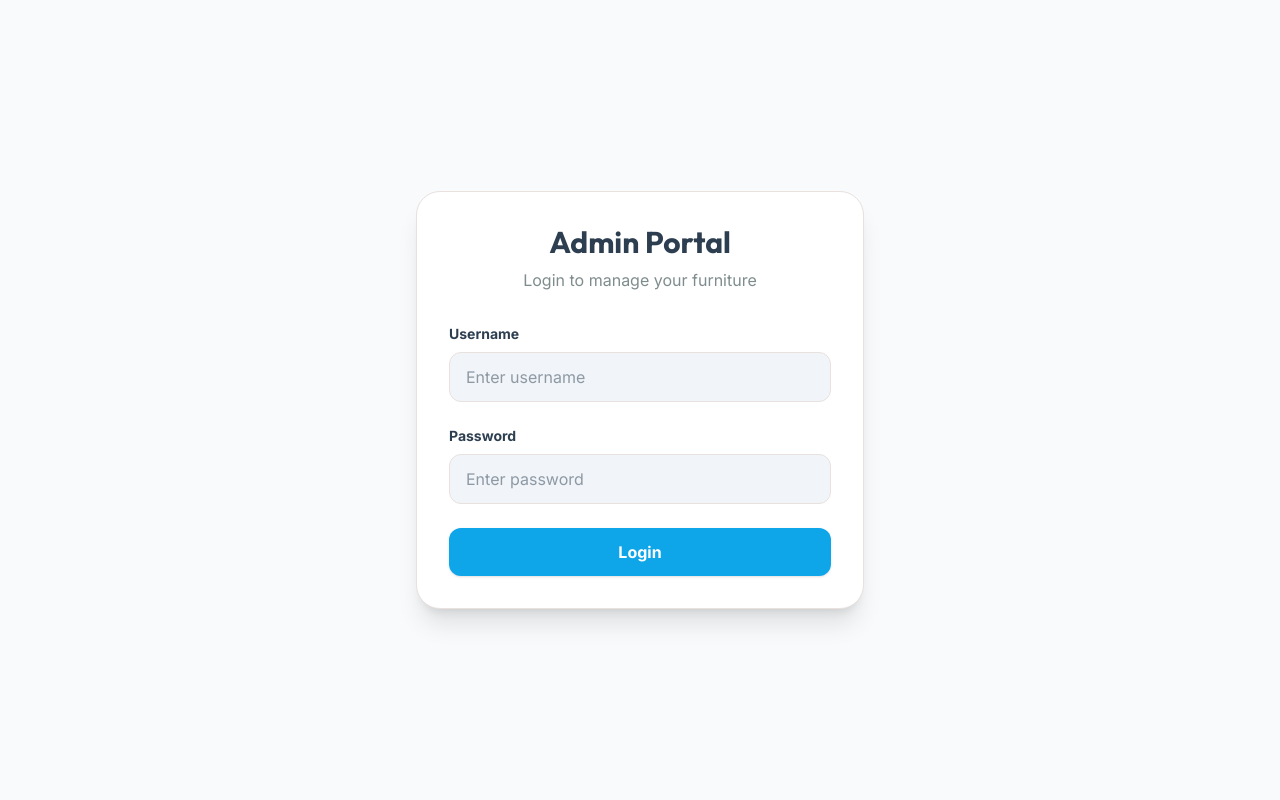
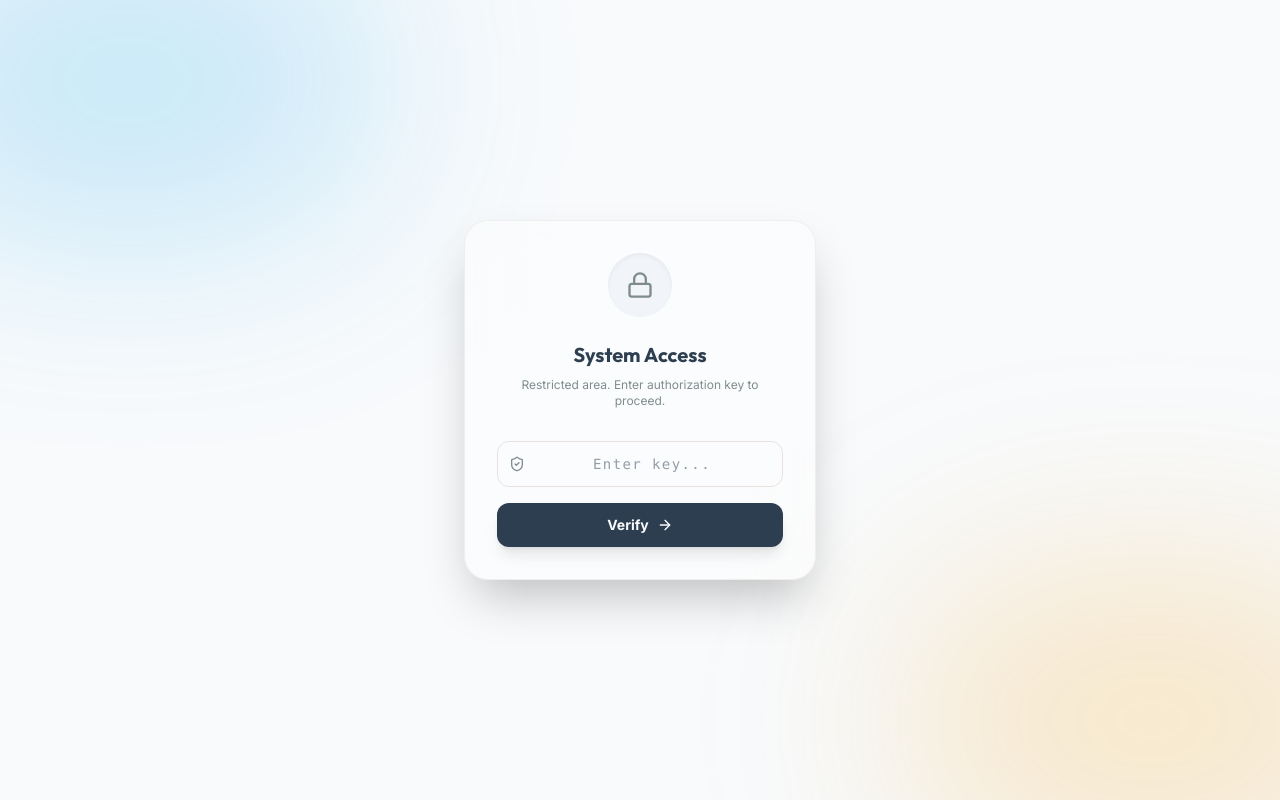
Before and after one commit to Faizulhassan912/furniture-website, a React (Vite) app: page /admin in a window 1280 px wide. Built offline with nearby package versions, Linux system fonts and the light colour scheme; no server answers.

Commit message:
Feat: Implement advanced 2-step admin security, premium UI, and PWA logo

```diff
--- a/index.html
+++ b/index.html
@@ -2,10 +2,10 @@
 <html lang="en">
   <head>
     <meta charset="UTF-8" />
-    <link rel="icon" type="image/png" href="/favicon-new.png" />
+    <link rel="icon" type="image/svg+xml" href="/logo.svg" />
     <meta name="viewport" content="width=device-width, initial-scale=1.0, maximum-scale=1.0, user-scalable=no" />
     <meta name="theme-color" content="#f5f5f5" />
-    <link rel="apple-touch-icon" href="/favicon-new.png" />
+    <link rel="apple-touch-icon" href="/logo.svg" />
     <meta name="description" content="S&S Kids Furniture — Premium, safe, and beautifully crafted custom furniture for kids' rooms. Browse designs or request a custom build." />
     <title>S&S Kids — Premium Kids Furniture</title>
     <!-- Google Fonts -->
--- a/src/components/admin/AdminLayout.jsx
+++ b/src/components/admin/AdminLayout.jsx
@@ -47,7 +47,7 @@ function AdminLayout({ activeTab, setActiveTab, children }) {
 
   const handleLogout = () => {
     localStorage.removeItem('adminToken');
-    window.location.href = '/admin';
+    window.location.href = '/';
   };
 
   return (
--- a/src/pages/admin/AdminDashboard.jsx
+++ b/src/pages/admin/AdminDashboard.jsx
@@ -18,7 +18,7 @@ function AdminDashboard() {
   useEffect(() => {
     const token = localStorage.getItem('adminToken');
     if (!token) {
-      navigate('/admin');
+      navigate('/');
     }
   }, [navigate]);
 
--- a/src/pages/admin/AdminLogin.jsx
+++ b/src/pages/admin/AdminLogin.jsx
@@ -1,8 +1,16 @@
 import { useState } from 'react';
 import { useNavigate } from 'react-router-dom';
-import { motion } from 'framer-motion';
+import { motion, AnimatePresence } from 'framer-motion';
+import { Lock, User, ArrowRight, ShieldCheck, XCircle } from 'lucide-react';
+import Logo from '../../components/ui/Logo';
+
+// The secret gatekeeper code (Don't forget this!)
+const SECRET_PASSCODE = 'admin2026';
 
 function AdminLogin() {
+  const [passcode, setPasscode] = useState('');
+  const [hasPassedGatekeeper, setHasPassedGatekeeper] = useState(false);
+
   const [username, setUsername] = useState('');
   const [password, setPassword] = useState('');
   const [error, setError] = useState('');
@@ -10,6 +18,19 @@ function AdminLogin() {
 
   const navigate = useNavigate();
 
+  // Handle the Gatekeeper Check
+  const handleGatekeeper = (e) => {
+    e.preventDefault();
+    if (passcode === SECRET_PASSCODE) {
+      setHasPassedGatekeeper(true);
+      setError('');
+    } else {
+      // If wrong, instantly redirect to home page to confuse bots/hackers
+      navigate('/');
+    }
+  };
+
+  // Handle Actual Login
   const handleLogin = async (e) => {
     e.preventDefault();
     setLoading(true);
@@ -28,66 +49,174 @@ function AdminLogin() {
         localStorage.setItem('adminToken', data.token);
         navigate('/admin/dashboard');
       } else {
-        setError(data.message || 'Invalid username or password');
+        setError(data.message || 'Invalid credentials');
       }
     } catch (err) {
-      setError('Server error, please try again later');
+      setError('Connection error, please try again.');
     } finally {
       setLoading(false);
     }
   };
 
   return (
-    <div className="min-h-screen bg-bg-main flex items-center justify-center p-4 sm:p-8">
+    <div className="min-h-screen bg-bg-main relative overflow-hidden flex items-center justify-center">
+
+      {/* Decorative Background Elements */}
+      <div className="absolute top-[-10%] left-[-10%] w-[40%] h-[40%] rounded-full bg-primary/20 blur-[100px] pointer-events-none" />
+      <div className="absolute bottom-[-10%] right-[-10%] w-[40%] h-[40%] rounded-full bg-accent/20 blur-[100px] pointer-events-none" />
+
+      <AnimatePresence mode="wait">
+        {!hasPassedGatekeeper ? (
+          // ==========================================
+          // STEP 1: THE GATEKEEPER SCREEN (Minimalist)
+          // ==========================================
           <motion.div
-        initial={{ opacity: 0, y: 20 }}
+            key="gatekeeper"
+            initial={{ opacity: 0, scale: 0.95 }}
+            animate={{ opacity: 1, scale: 1 }}
+            exit={{ opacity: 0, scale: 0.95, filter: 'blur(10px)' }}
+            transition={{ duration: 0.3 }}
+            className="z-10 w-full max-w-sm px-4"
+          >
+            <div className="bg-bg-card/40 backdrop-blur-xl border border-border/50 p-8 rounded-3xl shadow-2xl flex flex-col items-center">
+              <div className="w-16 h-16 bg-bg-alt rounded-full flex items-center justify-center mb-6 shadow-inner text-text-light">
+                <Lock size={28} />
+              </div>
+              <h2 className="text-xl font-bold text-text mb-2 text-center">System Access</h2>
+              <p className="text-xs text-text-light text-center mb-8">
+                Restricted area. Enter authorization key to proceed.
+              </p>
+
+              <form onSubmit={handleGatekeeper} className="w-full">
+                <div className="relative mb-4">
+                  <input
+                    type="password"
+                    value={passcode}
+                    onChange={(e) => setPasscode(e.target.value)}
+                    placeholder="Enter key..."
+                    className="w-full px-4 py-3 pl-10 rounded-xl bg-bg-main/50 border border-border focus:border-primary focus:ring-2 focus:ring-primary/20 outline-none transition-all text-sm font-mono text-center tracking-widest"
+                    autoComplete="off"
+                  />
+                  <ShieldCheck className="absolute left-3 top-1/2 -translate-y-1/2 text-text-light" size={16} />
+                </div>
+                <button
+                  type="submit"
+                  className="w-full bg-text hover:bg-text-light text-bg font-bold py-3 px-4 rounded-xl transition-all shadow-lg flex items-center justify-center gap-2 text-sm"
+                >
+                  Verify <ArrowRight size={16} />
+                </button>
+              </form>
+            </div>
+          </motion.div>
+        ) : (
+          // ==========================================
+          // STEP 2: PREMIUM SPLIT-SCREEN LOGIN
+          // ==========================================
+          <motion.div
+            key="login"
+            initial={{ opacity: 0, y: 40 }}
             animate={{ opacity: 1, y: 0 }}
-        className="w-full max-w-md bg-bg-card p-6 sm:p-8 rounded-2xl sm:rounded-3xl shadow-xl border border-border"
+            transition={{ type: "spring", damping: 25, stiffness: 120 }}
+            className="z-10 w-full max-w-5xl h-[600px] flex rounded-3xl shadow-2xl overflow-hidden bg-bg-card border border-border mx-4"
           >
-        <div className="text-center mb-8">
-          <h1 className="text-3xl font-bold font-heading text-text">Admin Portal</h1>
-          <p className="text-text-light mt-2">Login to manage your furniture</p>
+            {/* Left Side: Image Banner */}
+            <div className="hidden lg:flex lg:w-1/2 relative bg-primary/10 overflow-hidden items-center justify-center">
+              {/* Abstract decorative background for premium feel */}
+              <div className="absolute inset-0 bg-gradient-to-br from-primary/30 to-accent/30 z-0" />
+              <div className="absolute inset-0" style={{ backgroundImage: 'radial-gradient(circle at 2px 2px, rgba(0,0,0,0.05) 1px, transparent 0)', backgroundSize: '24px 24px' }}></div>
+
+              <div className="relative z-10 flex flex-col items-center justify-center text-center p-12">
+                <div className="bg-white/10 backdrop-blur-md p-6 rounded-3xl shadow-xl border border-white/20 mb-8">
+                  <Logo className="h-16 w-auto text-primary" text="S&S Kids" />
+                </div>
+                <h1 className="text-3xl font-extrabold text-text font-heading mb-4">
+                  Welcome to Command Center
+                </h1>
+                <p className="text-text-light max-w-sm">
+                  Manage your inventory, process orders, and oversee your entire S&S Kids store from one secure portal.
+                </p>
+              </div>
             </div>
 
+            {/* Right Side: Glassmorphism Login Form */}
+            <div className="w-full lg:w-1/2 relative flex items-center justify-center p-8 sm:p-12 bg-bg-card">
+              <div className="w-full max-w-sm">
+
+                {/* Mobile Logo */}
+                <div className="lg:hidden flex justify-center mb-10">
+                  <Logo className="h-12 w-auto text-primary" text="S&S Kids" />
+                </div>
+
+                <div className="mb-10 text-center lg:text-left">
+                  <h2 className="text-2xl font-bold font-heading text-text mb-2">Admin Login</h2>
+                  <p className="text-sm text-text-light">Enter your credentials to access the dashboard.</p>
+                </div>
+
+                <AnimatePresence>
                   {error && (
-          <div className="bg-red-100 text-red-600 p-3 rounded-lg mb-6 text-sm font-medium text-center">
-            {error}
-          </div>
+                    <motion.div
+                      initial={{ opacity: 0, height: 0 }}
+                      animate={{ opacity: 1, height: 'auto' }}
+                      exit={{ opacity: 0, height: 0 }}
+                      className="bg-red-500/10 border border-red-500/20 text-red-500 p-3 rounded-xl mb-6 text-sm flex items-center gap-2"
+                    >
+                      <XCircle size={16} /> {error}
+                    </motion.div>
                   )}
+                </AnimatePresence>
 
-        <form onSubmit={handleLogin} className="space-y-6">
+                <form onSubmit={handleLogin} className="space-y-5">
                   <div>
-            <label className="block text-sm font-bold text-text mb-2">Username</label>
+                    <label className="block text-xs font-bold text-text-light uppercase tracking-wider mb-2">Username</label>
+                    <div className="relative">
                       <input
                         type="text"
                         value={username}
                         onChange={(e) => setUsername(e.target.value)}
-              className="w-full px-4 py-3 rounded-xl bg-bg-alt border border-border focus:border-primary focus:ring-2 focus:ring-primary/20 outline-none transition-all"
-              placeholder="Enter username"
+                        className="w-full px-4 py-3 pl-11 rounded-xl bg-bg-alt border border-border focus:border-primary focus:ring-2 focus:ring-primary/20 outline-none transition-all text-text"
+                        placeholder="admin"
                         required
                       />
+                      <User className="absolute left-4 top-1/2 -translate-y-1/2 text-text-light" size={18} />
                     </div>
+                  </div>
+
                   <div>
-            <label className="block text-sm font-bold text-text mb-2">Password</label>
+                    <label className="block text-xs font-bold text-text-light uppercase tracking-wider mb-2">Password</label>
+                    <div className="relative">
                       <input
                         type="password"
                         value={password}
                         onChange={(e) => setPassword(e.target.value)}
-              className="w-full px-4 py-3 rounded-xl bg-bg-alt border border-border focus:border-primary focus:ring-2 focus:ring-primary/20 outline-none transition-all"
-              placeholder="Enter password"
+                        className="w-full px-4 py-3 pl-11 rounded-xl bg-bg-alt border border-border focus:border-primary focus:ring-2 focus:ring-primary/20 outline-none transition-all text-text"
+                        placeholder="••••••••"
                         required
                       />
+                      <Lock className="absolute left-4 top-1/2 -translate-y-1/2 text-text-light" size={18} />
+                    </div>
                   </div>
 
                   <button
                     type="submit"
                     disabled={loading}
-            className="w-full bg-primary text-white font-bold py-3 px-4 rounded-xl hover:bg-primary-dark transition-colors shadow-sm disabled:opacity-70 disabled:cursor-not-allowed"
+                    className="w-full bg-primary hover:bg-primary-dark text-white font-bold py-3.5 px-4 rounded-xl transition-all shadow-[0_8px_30px_rgb(20,184,166,0.3)] hover:shadow-[0_8px_30px_rgb(20,184,166,0.5)] disabled:opacity-70 disabled:cursor-not-allowed mt-4 relative overflow-hidden group"
                   >
-            {loading ? 'Logging in...' : 'Login'}
+                    <span className="relative z-10 flex items-center justify-center gap-2">
+                      {loading ? (
+                        <div className="w-5 h-5 border-2 border-white/30 border-t-white rounded-full animate-spin" />
+                      ) : (
+                        'Secure Login'
+                      )}
+                    </span>
+                    <div className="absolute inset-0 h-full w-0 bg-white/20 transition-all duration-300 ease-out group-hover:w-full z-0" />
                   </button>
                 </form>
+
+              </div>
+            </div>
           </motion.div>
+        )}
+      </AnimatePresence>
     </div>
   );
 }
--- a/vite.config.js
+++ b/vite.config.js
@@ -8,7 +8,7 @@ export default defineConfig({
     react(),
     VitePWA({
       registerType: 'autoUpdate',
-      includeAssets: ['favicon-new.png', 'icons.svg'], // files to cache
+      includeAssets: ['logo.svg', 'favicon-new.png', 'icons.svg'], // files to cache
       manifest: {
         name: 'S&S Kids Furniture',
         short_name: 'S&S Kids',
@@ -18,9 +18,9 @@ export default defineConfig({
         display: 'standalone',
         icons: [
           {
-            src: 'favicon-new.png',
+            src: 'logo.svg',
             sizes: '192x192 512x512',
-            type: 'image/png',
+            type: 'image/svg+xml',
             purpose: 'any maskable'
           }
         ]
```
Also changed, not shown: public/logo.svg (added). Lines whose indentation alone changed are shown as unchanged.
